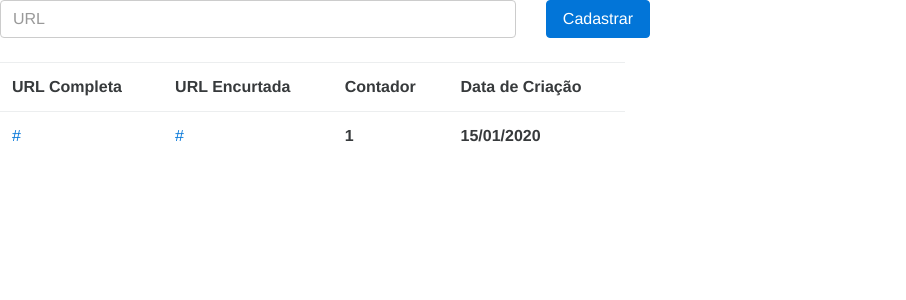
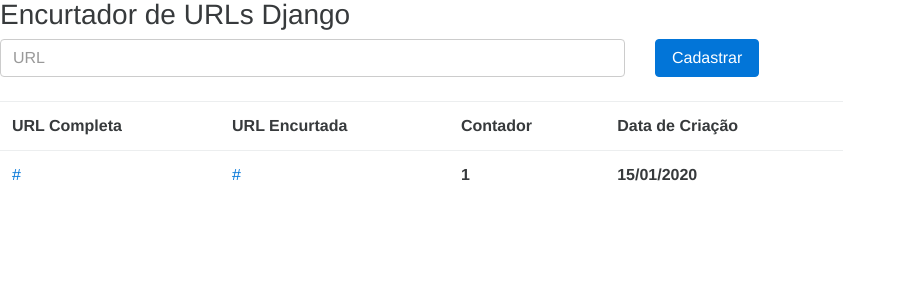
Before and after one commit to KleberDarlan/django-encurtador, a Django app: page /home/ in a window 1280 px wide. Shown: the top 300 px of the page, without its empty margins (0-906 px from the left). Run offline with Django 3.2, Linux system fonts and the light colour scheme; tables that the repository leaves empty hold one stand-in row (values such as "Sample post"); some libraries are stand-ins or nearby versions.

Commit message:
Ajustando tela de URLs

```diff
--- a/templates/base.html
+++ b/templates/base.html
@@ -7,6 +7,7 @@
     <link href="{% static 'lib/css/bootstrap.min.css' %}" rel="stylesheet">
   </head>
   <body>
+    <h3>Encurtador de URLs Django</h3>
     {% block content %}
     {% endblock %}
   </body>
--- a/templates/urlapp/home.html
+++ b/templates/urlapp/home.html
@@ -5,18 +5,18 @@
   <div class="row">
     <form class="form" action="{% url 'urlapp:create' %}" method="post">
       {% csrf_token %}
-      <div class="col-lg-5">
+      <div class="col-lg-6">
         {% for field in form %}
         {{ field }}
         {% endfor %}
       </div>
-      <div class="col-lg-1">
+      <div class="col-lg-2">
         <input type="submit" name="btnSend" class="btn btn-primary" value="Cadastrar">
       </div>
     </form>
   </div><br>
   <div class="row">
-    <div class="col-lg-6">
+    <div class="col-lg-8">
       <table class="table table-condensed">
         <th>
           URL Completa
```
